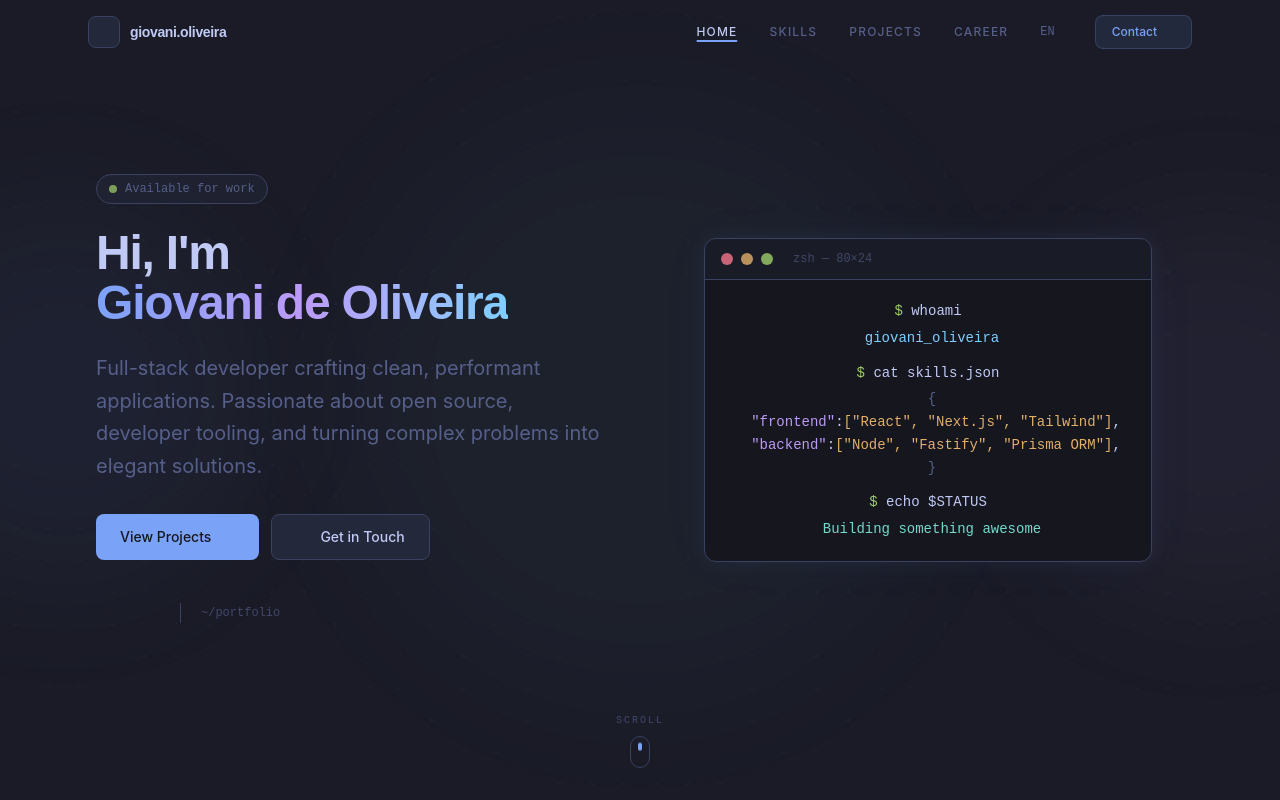
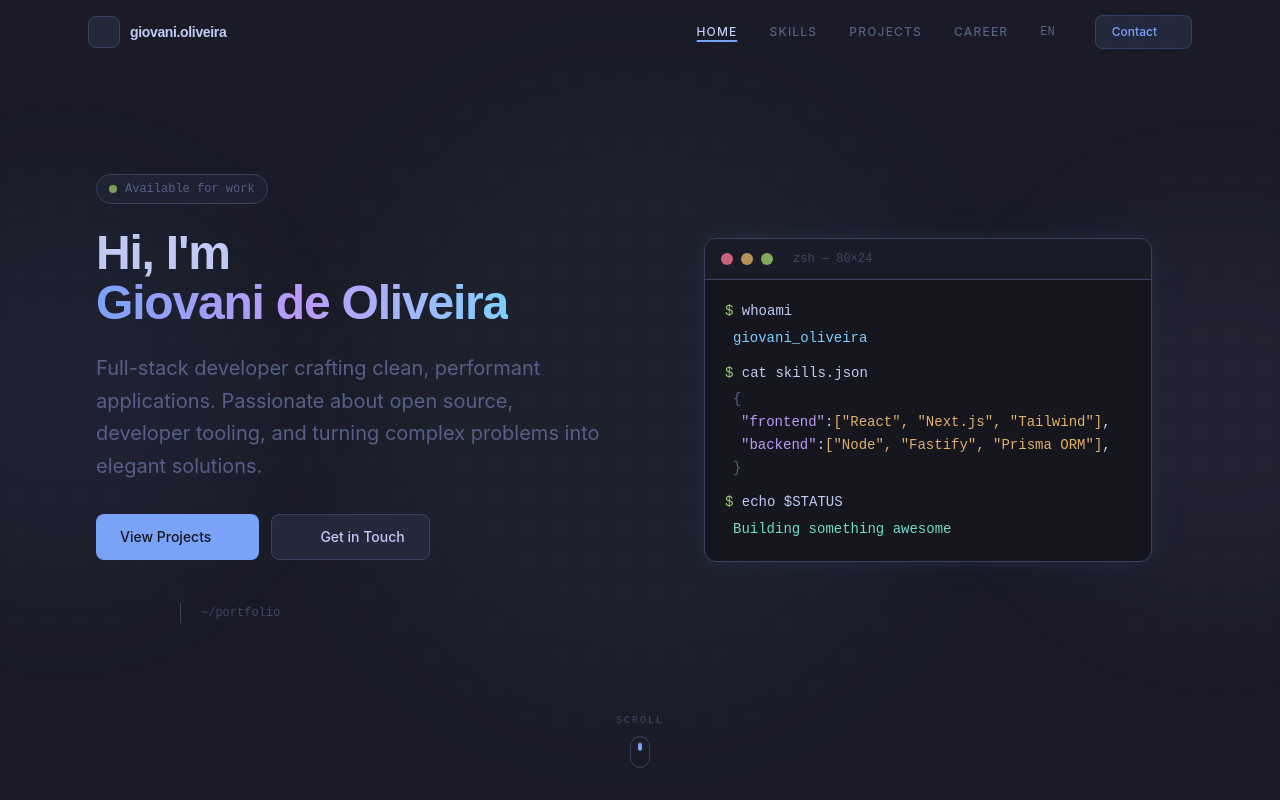
Before and after one commit to Giovani-O/dev-portfolio, a React (Vite) app: page / in a window 1280 px wide. Built offline with nearby package versions, Linux system fonts and the light colour scheme; some icons are missing.

Commit message:
fix: terminal text alignment

```diff
--- a/src/components/hero.tsx
+++ b/src/components/hero.tsx
@@ -99,7 +99,7 @@ export function Hero() {
                 zsh — 80×24
               </span>
             </div>
-            <div className="p-5 font-mono text-sm leading-relaxed">
+            <div className="p-5 font-mono text-sm leading-relaxed text-left">
               <div className="text-tn-green">
                 ${' '}
                 <span className="text-tn-text">
```
